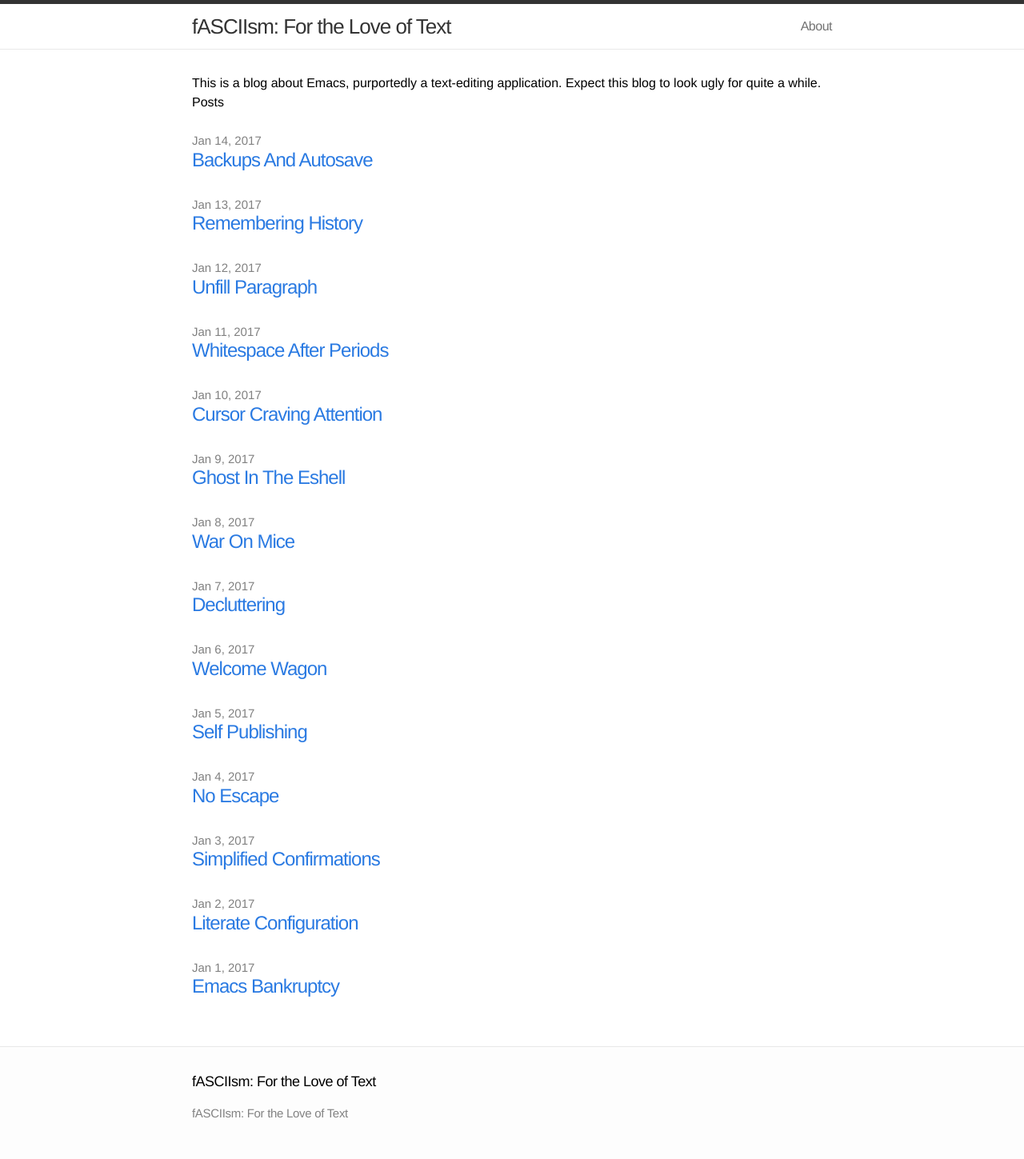
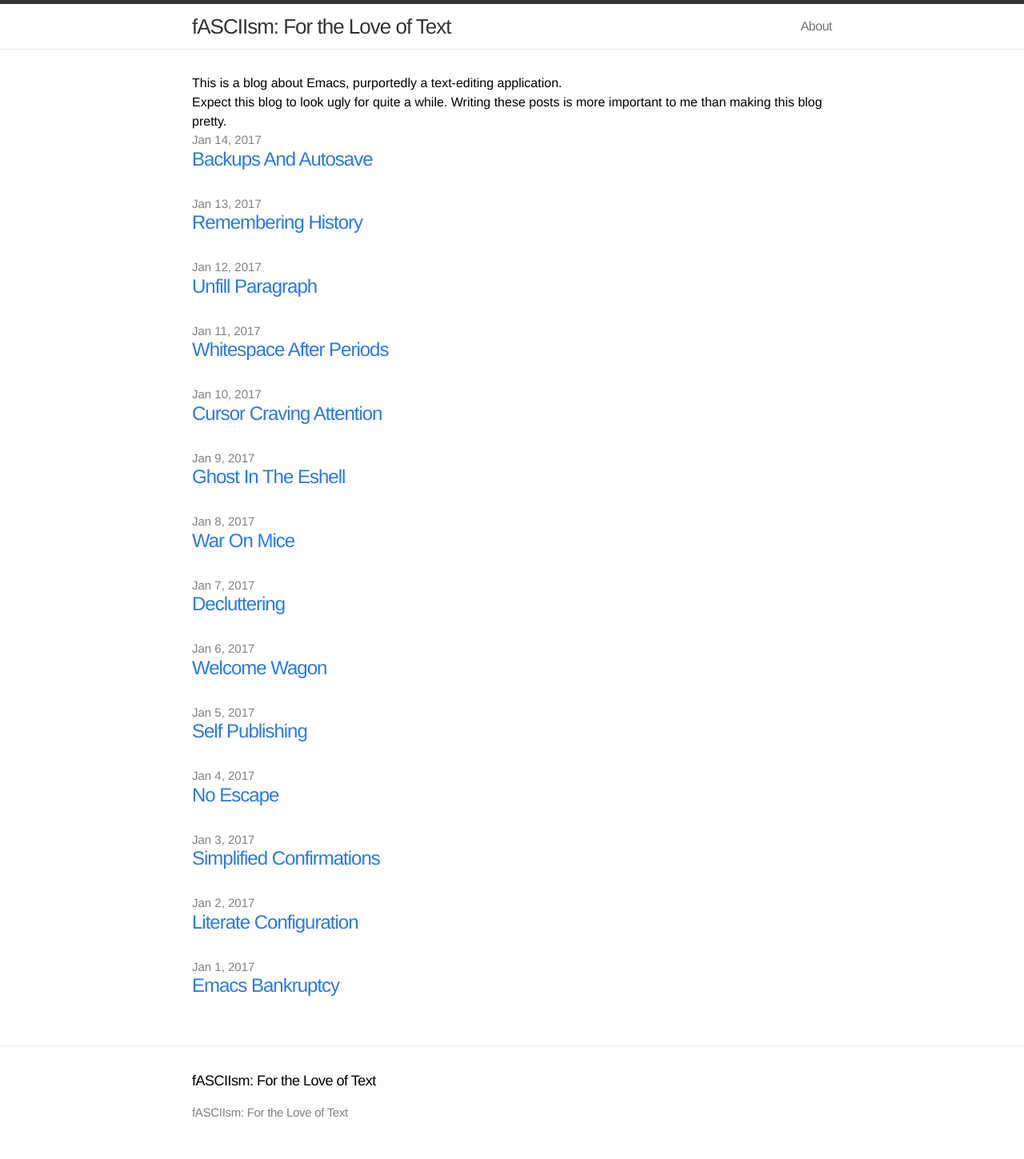
Before and after one commit to fasciism/fasciism.com, a Jekyll site: the page built from index.html, in a window 1280 px wide. Shown: the whole page at 80% size. Built offline with Jekyll 4.4.1, drawn with Linux system fonts in a browser that asks for light colours.

Commit message:
Alter main page.

```diff
--- a/index.html
+++ b/index.html
@@ -4,11 +4,9 @@
 
 <div class="home">
 
-  This is a blog about Emacs, purportedly a text-editing application.
+  <p>This is a blog about Emacs, purportedly a text-editing application.</p>
 
-  Expect this blog to look ugly for quite a while.
-
-  <h1>Posts</h1>
+  <p>Expect this blog to look ugly for quite a while. Writing these posts is more important to me than making this blog pretty.</p>
 
   <ul class="posts">
     {% for post in site.posts %}
```
